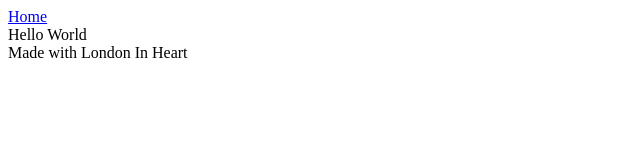
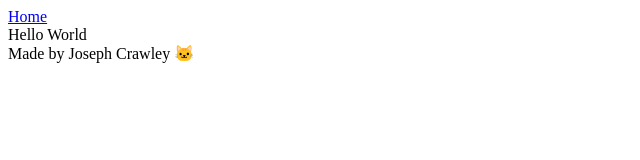
Before and after one commit to Espe-on/profile_page, a Next.js app: page / in a window 1280 px wide. Shown: the top 160 px of the page, without its empty margins (0-640 px from the left). Built offline with nearby package versions, Linux system fonts and the light colour scheme.

Commit message:
EmojiDisplayer - created and implemented in footer

```diff
--- /dev/null
+++ b/components/Displayers/EmojiDisplayer.tsx
@@ -0,0 +1,19 @@
+import {FunctionComponent} from "react";
+
+interface EmojiProps {
+    symbol: string;
+    label: string
+}
+
+const EmojiDisplayer: FunctionComponent<EmojiProps> = ({symbol, label}) => (
+    <span
+        className="emoji"
+        role="img"
+        aria-label={label ? label : ""}
+        aria-hidden={label ? "false" : "true"}
+    >
+        {symbol}
+    </span>
+);
+
+export default EmojiDisplayer;
--- a/components/Page/Footer.tsx
+++ b/components/Page/Footer.tsx
@@ -1,10 +1,11 @@
 ﻿import {FunctionComponent} from "react";
+import EmojiDisplayer from "../Displayers/EmojiDisplayer";
 
 
 
 const Header : FunctionComponent = () => (
     <div>
-        Made with London In Heart
+        Made by Joseph Crawley <EmojiDisplayer symbol="🐱" label="cat"/>
     </div>
 );
 
```
